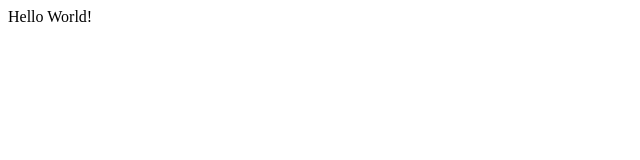
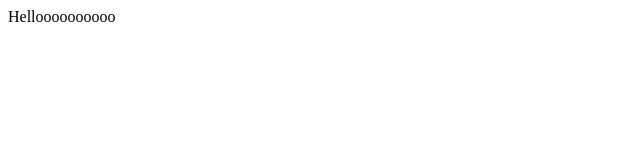
Before and after one commit to mgkowals/mgkowals.github.io, a plain HTML site: page index.html in a window 1280 px wide. Shown: the full height of the page, 0-640 px from the left. Drawn offline with Linux system fonts and the light colour scheme.

Commit message:
Update index.html

```diff
--- a/index.html
+++ b/index.html
@@ -8,6 +8,6 @@
      </head>
 
      <body>
-        Hello World!
+        Helloooooooooo
      </body>
 </html>
```
